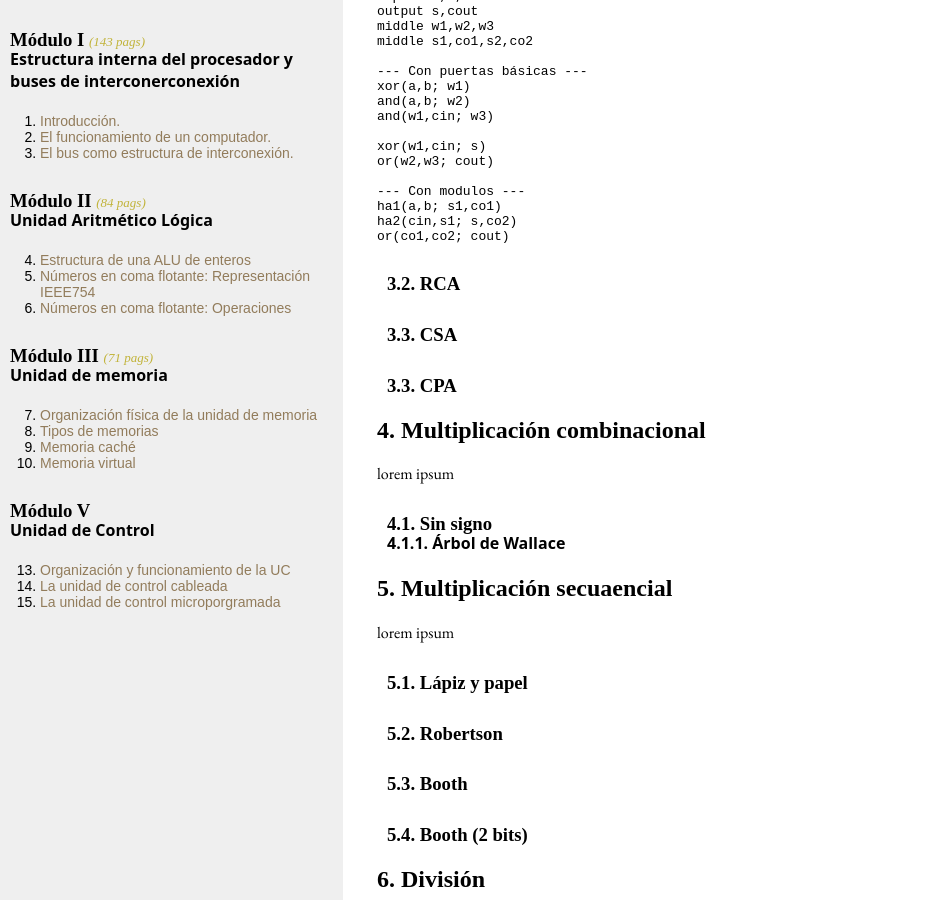
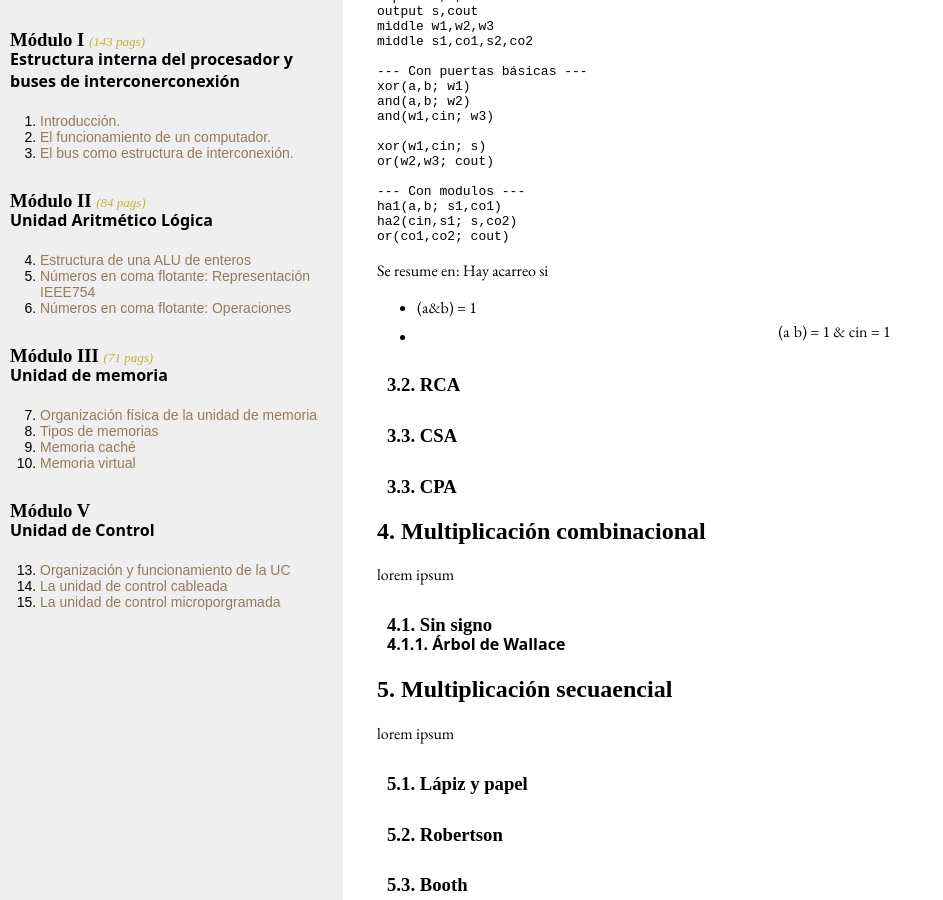
Before and after one commit to dkaerit/EDC, a Jekyll site: the page built from _posts/2020-10-05-TEMA04.md, in a window 1280 px wide and 900 px high, scrolled down 1473 px. Shown: the whole window, without its empty margins (0-943 px from the left). Built offline with Jekyll 4.4.1, drawn with Linux system fonts in a browser that asks for light colours; some web fonts are replaced.

Commit message:
Update 2020-10-05-TEMA04.md

````diff
--- a/_posts/2020-10-05-TEMA04.md
+++ b/_posts/2020-10-05-TEMA04.md
@@ -81,6 +81,9 @@ ha1(a,b; s1,co1)
 ha2(cin,s1; s,co2)
 or(co1,co2; cout)
 ```
+Se resume en: Hay acarreo si
+  - (a&b) = 1
+  - (a|b) = 1 & cin = 1
 
 ### 3.2. RCA
 ### 3.3. CSA
````
